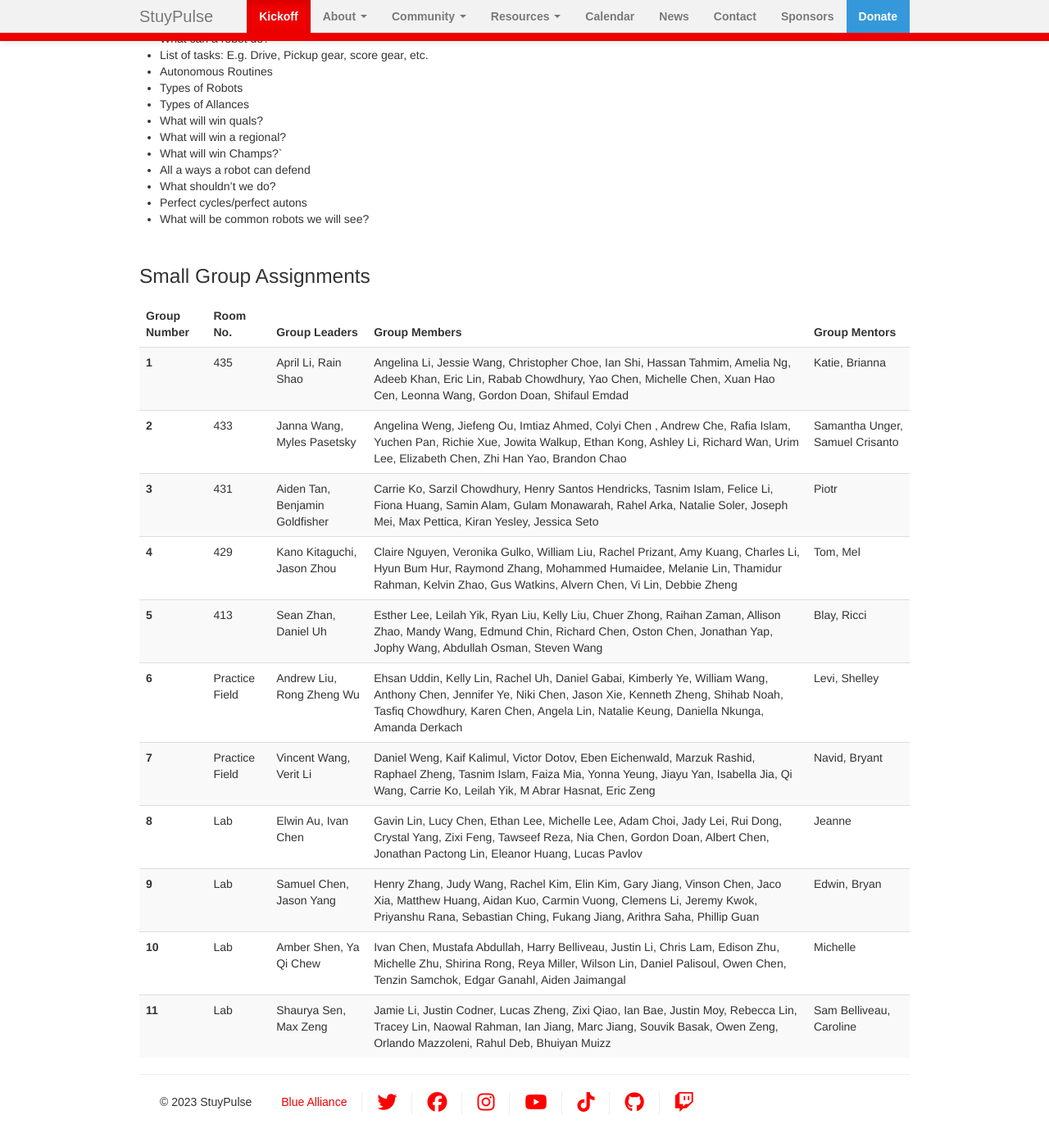
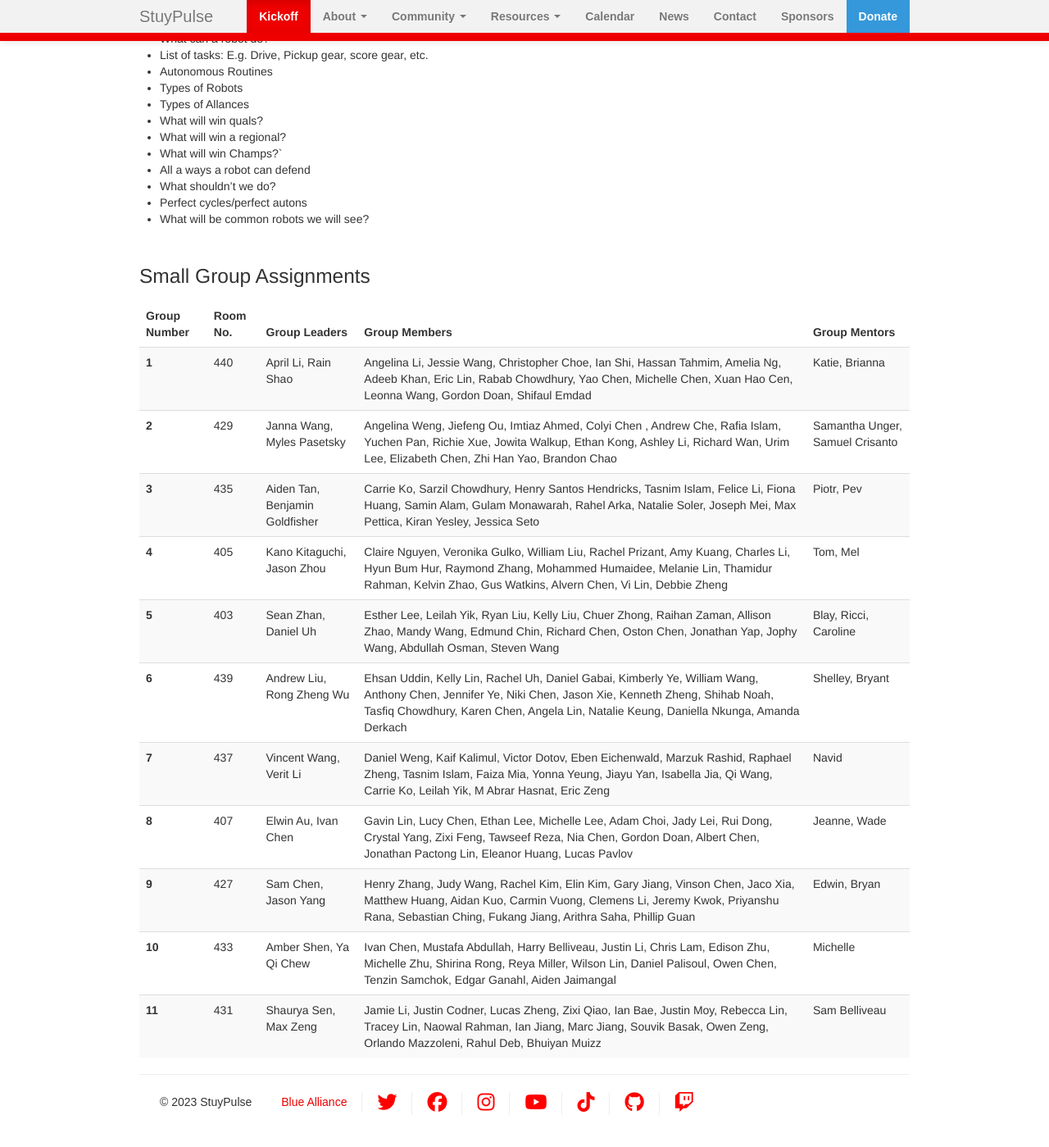
Before and after one commit to StuyPulse/team694.github.io, a Jekyll site: the page built from kickoff/index.md, in a window 1280 px wide and 1400 px high, scrolled down 969 px. Shown: the whole window at 82% size. Built offline with Jekyll 4.4.1, drawn with Linux system fonts in a browser that asks for light colours; nearby versions of some CDN libraries.

Commit message:
Update kickoff room & mentors

```diff
--- a/kickoff/index.md
+++ b/kickoff/index.md
@@ -109,80 +109,80 @@ description: Dedicated page for Kickoff information
   <tbody>
   <tr>
     <th scope="row"> 1 </th>
-    <td> 435 </td>
+    <td> 440 </td>
     <td> April Li, Rain Shao </td>
     <td> Angelina Li, Jessie Wang, Christopher Choe, Ian Shi, Hassan Tahmim, Amelia Ng, Adeeb Khan, Eric Lin, Rabab Chowdhury, Yao Chen, Michelle Chen, Xuan Hao Cen, Leonna Wang, Gordon Doan, Shifaul Emdad </td>
     <td> Katie, Brianna </td>
   </tr>
   <tr>
     <th scope="row"> 2 </th>
-    <td> 433 </td>
+    <td> 429 </td>
     <td> Janna Wang, Myles Pasetsky </td>
     <td> Angelina Weng, Jiefeng Ou, Imtiaz Ahmed, Colyi Chen , Andrew Che, Rafia Islam, Yuchen Pan, Richie Xue, Jowita Walkup, Ethan Kong, Ashley Li, Richard Wan, Urim Lee, Elizabeth Chen, Zhi Han Yao, Brandon Chao </td>
     <td> Samantha Unger, Samuel Crisanto </td>
   </tr>
   <tr>
     <th scope="row"> 3 </th>
-    <td> 431 </td>
+    <td> 435 </td>
     <td> Aiden Tan, Benjamin Goldfisher </td>
     <td> Carrie Ko, Sarzil Chowdhury, Henry Santos Hendricks, Tasnim Islam, Felice Li, Fiona Huang, Samin Alam, Gulam Monawarah, Rahel Arka, Natalie Soler, Joseph Mei, Max Pettica, Kiran Yesley, Jessica Seto </td>
-    <td> Piotr </td>
+    <td> Piotr, Pev </td>
   </tr>
   <tr>
     <th scope="row"> 4 </th>
-    <td> 429 </td>
+    <td> 405 </td>
     <td> Kano Kitaguchi, Jason Zhou </td>
     <td> Claire Nguyen, Veronika Gulko, William Liu, Rachel Prizant, Amy Kuang, Charles Li, Hyun Bum Hur, Raymond Zhang, Mohammed Humaidee, Melanie Lin, Thamidur Rahman, Kelvin Zhao, Gus Watkins, Alvern Chen, Vi Lin, Debbie Zheng </td>
     <td> Tom, Mel </td>
   </tr>
   <tr>
     <th scope="row"> 5 </th>
-    <td> 413 </td>
+    <td> 403 </td>
     <td> Sean Zhan, Daniel Uh </td>
     <td> Esther Lee, Leilah Yik, Ryan Liu, Kelly Liu, Chuer Zhong, Raihan Zaman, Allison Zhao, Mandy Wang, Edmund Chin, Richard Chen, Oston Chen, Jonathan Yap, Jophy Wang, Abdullah Osman, Steven Wang </td>
-    <td> Blay, Ricci </td>
+    <td> Blay, Ricci, Caroline </td>
   </tr>
   <tr>
     <th scope="row"> 6 </th>
-    <td> Practice Field </td>
+    <td> 439 </td>
     <td> Andrew Liu, Rong Zheng Wu </td>
     <td> Ehsan Uddin, Kelly Lin, Rachel Uh, Daniel Gabai, Kimberly Ye, William Wang, Anthony Chen, Jennifer Ye, Niki Chen, Jason Xie, Kenneth Zheng, Shihab Noah, Tasfiq Chowdhury, Karen Chen, Angela Lin, Natalie Keung, Daniella Nkunga, Amanda Derkach </td>
-    <td> Levi, Shelley </td>
+    <td> Shelley, Bryant </td>
   </tr>
   <tr>
     <th scope="row"> 7 </th>
-    <td> Practice Field </td>
+    <td> 437 </td>
     <td> Vincent Wang, Verit Li </td>
     <td> Daniel Weng, Kaif Kalimul, Victor Dotov, Eben Eichenwald, Marzuk Rashid, Raphael Zheng, Tasnim Islam, Faiza Mia, Yonna Yeung, Jiayu Yan, Isabella Jia, Qi Wang, Carrie Ko, Leilah Yik, M Abrar Hasnat, Eric Zeng</td>
-    <td> Navid, Bryant </td>
+    <td> Navid </td>
   </tr>
   <tr>
     <th scope="row"> 8 </th>
-    <td> Lab </td>
+    <td> 407 </td>
     <td> Elwin Au, Ivan Chen </td>
     <td> Gavin Lin, Lucy Chen, Ethan Lee, Michelle Lee, Adam Choi, Jady Lei, Rui Dong, Crystal Yang, Zixi Feng, Tawseef Reza, Nia Chen, Gordon Doan, Albert Chen, Jonathan Pactong Lin, Eleanor Huang, Lucas Pavlov </td>
-    <td> Jeanne </td>
+    <td> Jeanne, Wade </td>
   </tr>
   <tr>
     <th scope="row"> 9 </th>
-    <td> Lab </td>
-    <td> Samuel Chen, Jason Yang  </td>
+    <td> 427 </td>
+    <td> Sam Chen, Jason Yang  </td>
     <td> Henry Zhang, Judy Wang, Rachel Kim, Elin Kim, Gary Jiang, Vinson Chen, Jaco Xia, Matthew Huang, Aidan Kuo, Carmin Vuong, Clemens Li, Jeremy Kwok, Priyanshu Rana, Sebastian Ching, Fukang Jiang, Arithra Saha, Phillip Guan </td>
     <td> Edwin, Bryan </td>
   </tr>
   <tr>
     <th scope="row"> 10 </th>
-    <td> Lab </td>
+    <td> 433 </td>
     <td> Amber Shen, Ya Qi Chew </td>
     <td> Ivan Chen, Mustafa Abdullah, Harry Belliveau, Justin Li, Chris Lam, Edison Zhu, Michelle Zhu, Shirina Rong, Reya Miller, Wilson Lin, Daniel Palisoul, Owen Chen, Tenzin Samchok, Edgar Ganahl, Aiden Jaimangal </td>
     <td> Michelle </td>
   </tr>
   <tr>
     <th scope="row"> 11 </th>
-    <td> Lab </td>
+    <td> 431 </td>
     <td> Shaurya Sen, Max Zeng </td>
     <td> Jamie Li, Justin Codner, Lucas Zheng, Zixi Qiao, Ian Bae, Justin Moy, Rebecca Lin, Tracey Lin, Naowal Rahman, Ian Jiang, Marc Jiang, Souvik Basak, Owen Zeng, Orlando Mazzoleni, Rahul Deb, Bhuiyan Muizz </td>
-    <td> Sam Belliveau, Caroline </td>
+    <td> Sam Belliveau </td>
   </tr>
   </tbody>
 </table>
```
